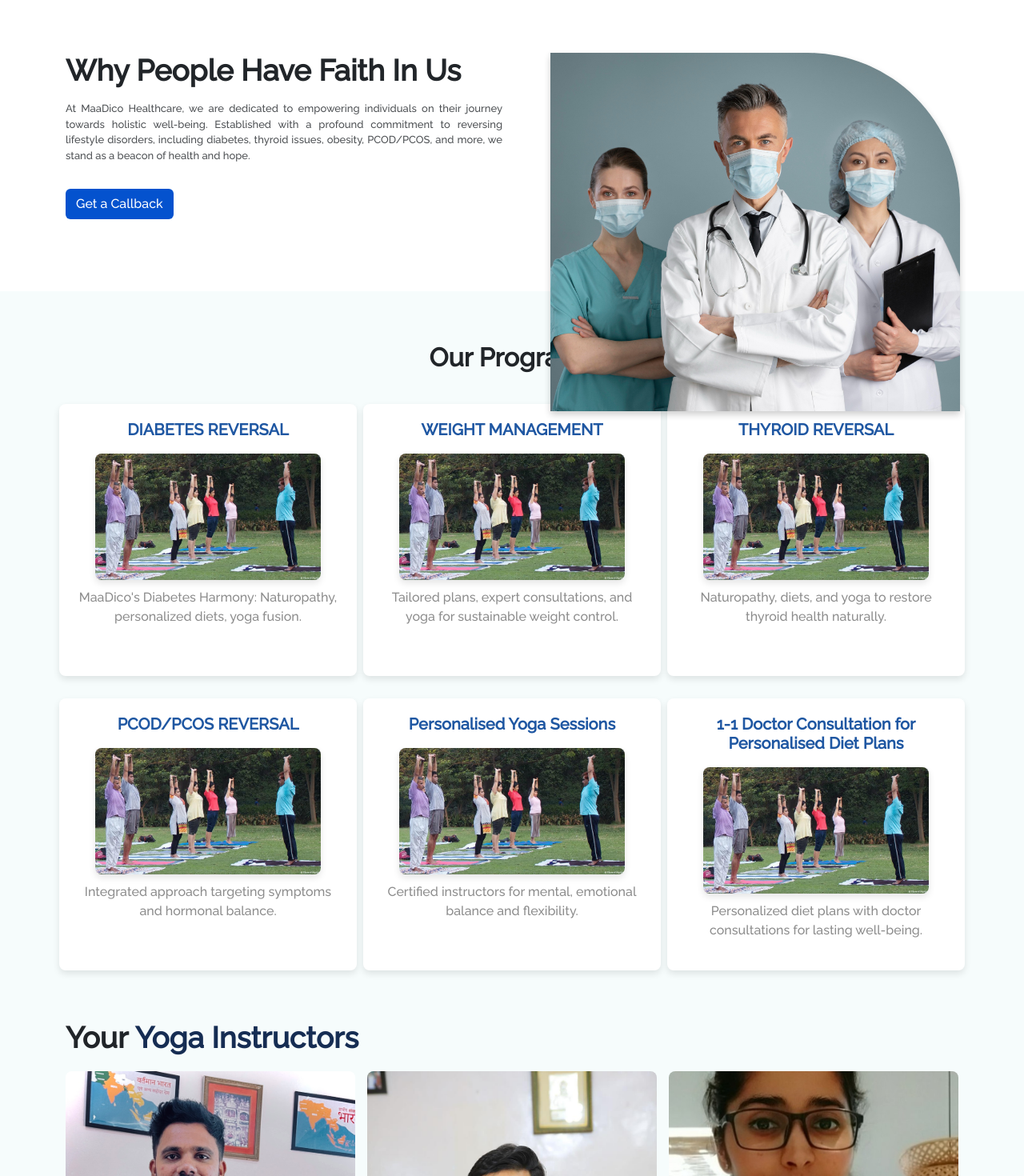
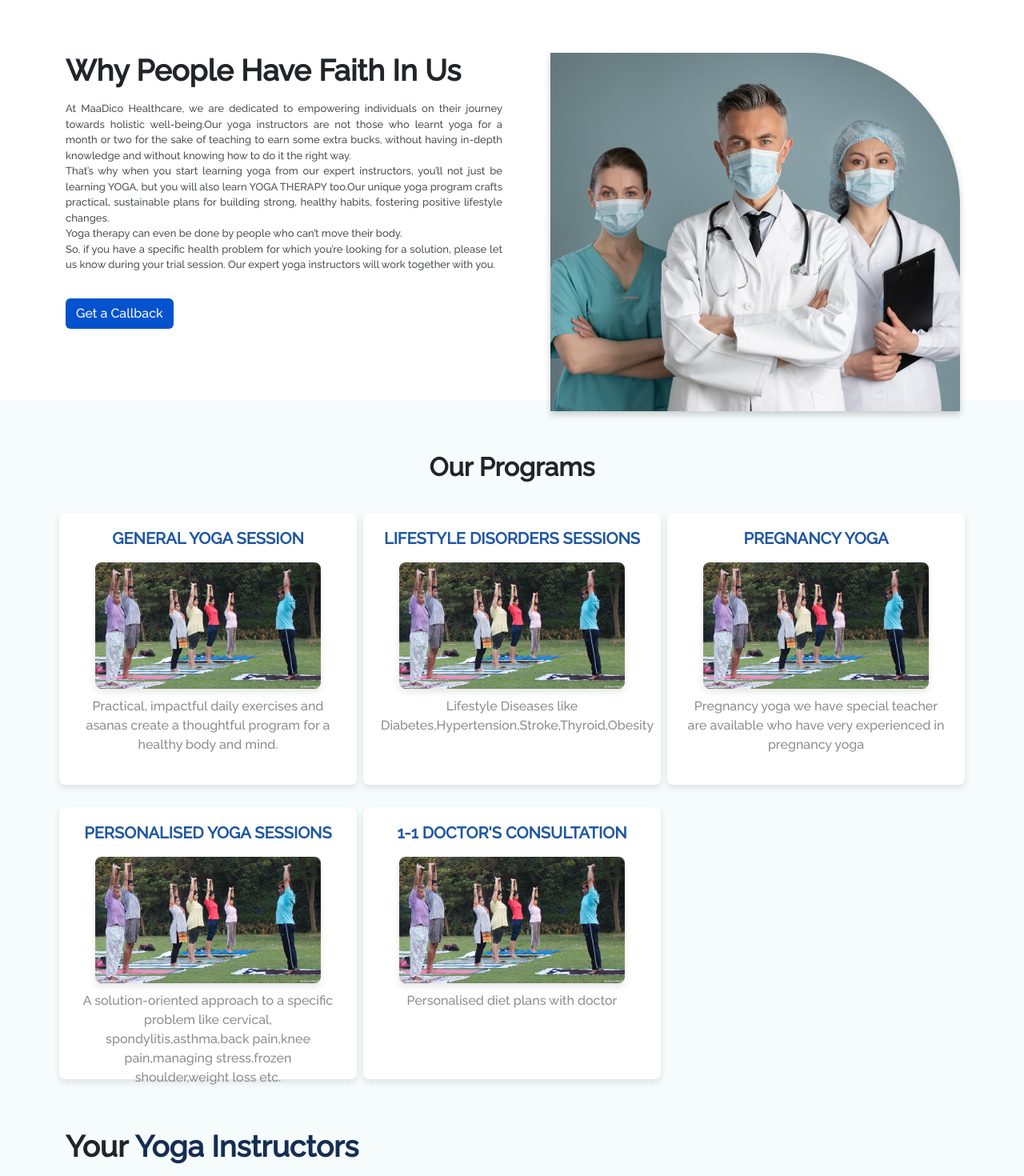
Before and after one commit to Maadico/yoga-frontend, a React (Create React App) app: page / in a window 1280 px wide. Shown: the part 680-2150 px from the top of the page at 80% size. Built offline with nearby package versions, Linux system fonts and the light colour scheme.

Commit message:
add content Gaurav

```diff
--- a/src/components/layout/About.jsx
+++ b/src/components/layout/About.jsx
@@ -13,10 +13,22 @@
             <div className="row aboutDescription">
               <p className="mt-2">
                 At MaaDico Healthcare, we are dedicated to empowering
-                individuals on their journey towards holistic well-being.
-                Established with a profound commitment to reversing lifestyle
-                disorders, including diabetes, thyroid issues, obesity,
-                PCOD/PCOS, and more, we stand as a beacon of health and hope.
+                individuals on their journey towards holistic well-being.Our
+                yoga instructors are not those who learnt yoga for a month or
+                two for the sake of teaching to earn some extra bucks, without
+                having in-depth knowledge and without knowing how to do it the
+                right way.
+                <br /> That’s why when you start learning yoga from our expert
+                instructors, you’ll not just be learning YOGA, but you will also
+                learn YOGA THERAPY too.Our unique yoga program crafts practical,
+                sustainable plans for building strong, healthy habits, fostering
+                positive lifestyle changes.
+                <br /> Yoga therapy can even be done by people who can’t move
+                their body.
+                <br /> So, if you have a specific health problem for which
+                you’re looking for a solution, please let us know during your
+                trial session. Our expert yoga instructors will work together
+                with you.
               </p>
             </div>
 
--- a/src/components/layout/Doctors.css
+++ b/src/components/layout/Doctors.css
@@ -138,4 +138,6 @@
   margin-top: 20px;
   margin-bottom: 20px;
   font-size: small;
+  padding-left: 10px;
+  padding-right: 10px;
 }
--- a/src/components/layout/Doctors.jsx
+++ b/src/components/layout/Doctors.jsx
@@ -24,7 +24,7 @@
     imgLink: gaurav,
     dep: "BNYS",
     description:
-      "An expert in yoga who creates a unique yoga program that fuses ancient practices and modern methods to create sustainable plans for building strong, healthy habits, fostering positive lifestyle changes. He holds a BNYS degree from India's top institution for Naturopathy and Yoga, SDM College of Naturopathy and Yogic Sciences, Karnataka. Since he was fortunate to grow up in the Himalayas with saints and yogis at a very young age, he felt a strong urge to delve deeper into the mysteries of nature, life, and Yoga Sadhna.",
+      "An expert in yoga who creates a unique yoga program that fuses ancient practices and modern methods to create sustainable plans for building strong, healthy habits, fostering positive lifestyle changes. He holds a BNYS degree from India's top institution for Naturopathy and Yoga, SDM College of Naturopathy and Yogic Sciences.At a very young age, he felt a strong urge to delve deeper into the mysteries of nature, life, and Yoga Sadhna.",
   },
   {
     name: "Dr Komal",
--- a/src/components/layout/Programs.jsx
+++ b/src/components/layout/Programs.jsx
@@ -14,7 +14,7 @@
             <div className="col-md-4 space">
               <div className="box m-1 text-center">
                 <div className="row m-0 p-0 heading">
-                  <h5>DIABETES REVERSAL</h5>
+                  <h5>GENERAL YOGA SESSION</h5>
                 </div>
                 <img
                   src={programImage}
@@ -23,8 +23,8 @@
                 />
                 <div className="row SubHeading m-0 p-0">
                   <p>
-                    MaaDico's Diabetes Harmony: Naturopathy, personalized diets,
-                    yoga fusion.
+                    Practical, impactful daily exercises and asanas create a
+                    thoughtful program for a healthy body and mind.
                   </p>
                 </div>
                 <div className="row readMore m-0 p-0"></div>
@@ -33,7 +33,7 @@
             <div className="col-md-4 space">
               <div className="box m-1 text-center">
                 <div className="row m-0 p-0 heading">
-                  <h5>WEIGHT MANAGEMENT</h5>
+                  <h5>LIFESTYLE DISORDERS SESSIONS</h5>
                 </div>
                 <img
                   src={programImage}
@@ -43,8 +43,8 @@
 
                 <div className="row SubHeading m-0 p-0">
                   <p>
-                    Tailored plans, expert consultations, and yoga for
-                    sustainable weight control.
+                    Lifestyle Diseases like
+                    Diabetes,Hypertension,Stroke,Thyroid,Obesity
                   </p>
                 </div>
                 <div className="row readMore m-0 p-0"></div>
@@ -53,7 +53,7 @@
             <div className="col-md-4 space">
               <div className="box m-1 text-center">
                 <div className="row m-0 p-0 heading">
-                  <h5>THYROID REVERSAL</h5>
+                  <h5>PREGNANCY YOGA</h5>
                 </div>
                 <img
                   src={programImage}
@@ -63,8 +63,8 @@
 
                 <div className="row SubHeading m-0 p-0">
                   <p>
-                    Naturopathy, diets, and yoga to restore thyroid health
-                    naturally.
+                    Pregnancy yoga we have special teacher are available who
+                    have very experienced in pregnancy yoga
                   </p>
                 </div>
                 <div className="row readMore m-0 p-0"></div>
@@ -73,7 +73,7 @@
             <div className="col-md-4 space">
               <div className="box m-1 text-center">
                 <div className="row m-0 p-0 heading">
-                  <h5>PCOD/PCOS REVERSAL</h5>
+                  <h5>PERSONALISED YOGA SESSIONS</h5>
                 </div>
                 <img
                   src={programImage}
@@ -83,7 +83,9 @@
 
                 <div className="row SubHeading m-0 p-0">
                   <p>
-                    Integrated approach targeting symptoms and hormonal balance.
+                    A solution-oriented approach to a specific problem like
+                    cervical, spondylitis,asthma,back pain,knee pain,managing
+                    stress,frozen shoulder,weight loss etc.
                   </p>
                 </div>
                 <div className="row readMore m-0 p-0"></div>
@@ -92,7 +94,7 @@
             <div className="col-md-4 space">
               <div className="box m-1 text-center">
                 <div className="row m-0 p-0 heading">
-                  <h5>Personalised Yoga Sessions</h5>
+                  <h5>1-1 DOCTOR'S CONSULTATION</h5>
                 </div>
                 <img
                   src={programImage}
@@ -101,30 +103,7 @@
                 />
 
                 <div className="row SubHeading m-0 p-0">
-                  <p>
-                    Certified instructors for mental, emotional balance and
-                    flexibility.
-                  </p>
-                </div>
-                <div className="row readMore m-0 p-0"></div>
-              </div>
-            </div>
-            <div className="col-md-4 space">
-              <div className="box m-1 text-center">
-                <div className="row m-0 p-0 heading">
-                  <h5>1-1 Doctor Consultation for Personalised Diet Plans</h5>
-                </div>
-                <img
-                  src={programImage}
-                  alt="Diabetes Reversal"
-                  className="programImage"
-                />
-
-                <div className="row SubHeading m-0 p-0">
-                  <p>
-                    Personalized diet plans with doctor consultations for
-                    lasting well-being.
-                  </p>
+                  <p>Personalised diet plans with doctor</p>
                 </div>
                 <div className="row readMore m-0 p-0"></div>
               </div>
--- a/src/index.css
+++ b/src/index.css
@@ -394,3 +394,23 @@
   margin-top: 30px;
   padding: 3rem;
 }
+
+.fixIcon {
+  display: flex;
+  flex-direction: column;
+  position: fixed;
+  z-index: 9999999999999;
+  bottom: 10px;
+  right: 15px;
+}
+
+.icon1 {
+  display: flex;
+  justify-content: center;
+  align-items: center;
+  height: 40px;
+  width: 40px;
+  border-radius: 50%;
+  background-color: rgb(108, 148, 216);
+  margin: 15px 0;
+}
--- a/src/pages/HomePage.jsx
+++ b/src/pages/HomePage.jsx
@@ -9,8 +9,32 @@
 import Doctor from "../components/layout/Doctors";
 import About from "../components/layout/About";
 import Programs from "../components/layout/Programs";
+import { useState } from "react";
+import { MdAddIcCall } from "react-icons/md";
+import { IoLogoWhatsapp } from "react-icons/io";
+import { FaArrowUp } from "react-icons/fa";
+
 function HomePage() {
   const navigate = useNavigate();
+  const [showButton, setShowButton] = useState(false);
+  useEffect(() => {
+    // Add scroll event listener to determine when to show the button
+    const handleScroll = () => {
+      const scrollY = window.scrollY;
+      if (scrollY > 200) {
+        setShowButton(true);
+      } else {
+        setShowButton(false);
+      }
+    };
+
+    window.addEventListener("scroll", handleScroll);
+
+    // Clean up the event listener when the component unmounts
+    return () => {
+      window.removeEventListener("scroll", handleScroll);
+    };
+  }, []);
 
   useEffect(() => {
     const auth = JSON.parse(localStorage.getItem("auth"));
@@ -34,6 +58,31 @@
       <Testimonials />
       <ContactHome />
       <Footer />
+      {showButton && (
+        <div className="fixIcon">
+          <div className="icon1">
+            <a href="tel:+919833429932">
+              <MdAddIcCall fontSize={25} color="white" />
+            </a>
+          </div>
+
+          <div className="icon1">
+            <a href="https://chat.whatsapp.com/GNOwENb2FmoL1tMem8Hddl">
+              <IoLogoWhatsapp fontSize={25} color="white" />
+            </a>
+          </div>
+          {/* <div className="icon1">
+            <a href=" https://www.instagram.com/maadico_1?igsh=OGQ5ZDc2ODk2ZA%3D%3D&utm_source=qr">
+              <AiFillInstagram fontSize={25} color="white" />
+            </a>
+          </div> */}
+          <div className="icon1">
+            <a href="#navbarColor">
+              <FaArrowUp fontSize={26} color="white" />
+            </a>
+          </div>
+        </div>
+      )}
     </div>
   );
 }
```
